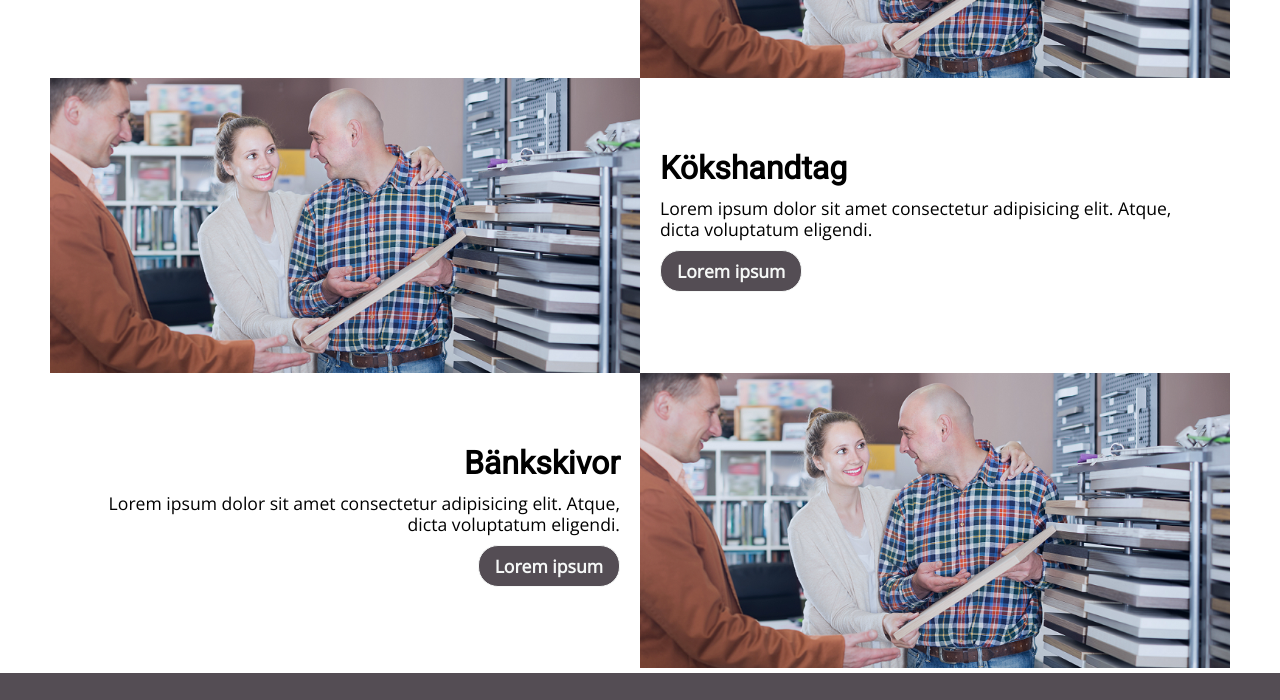
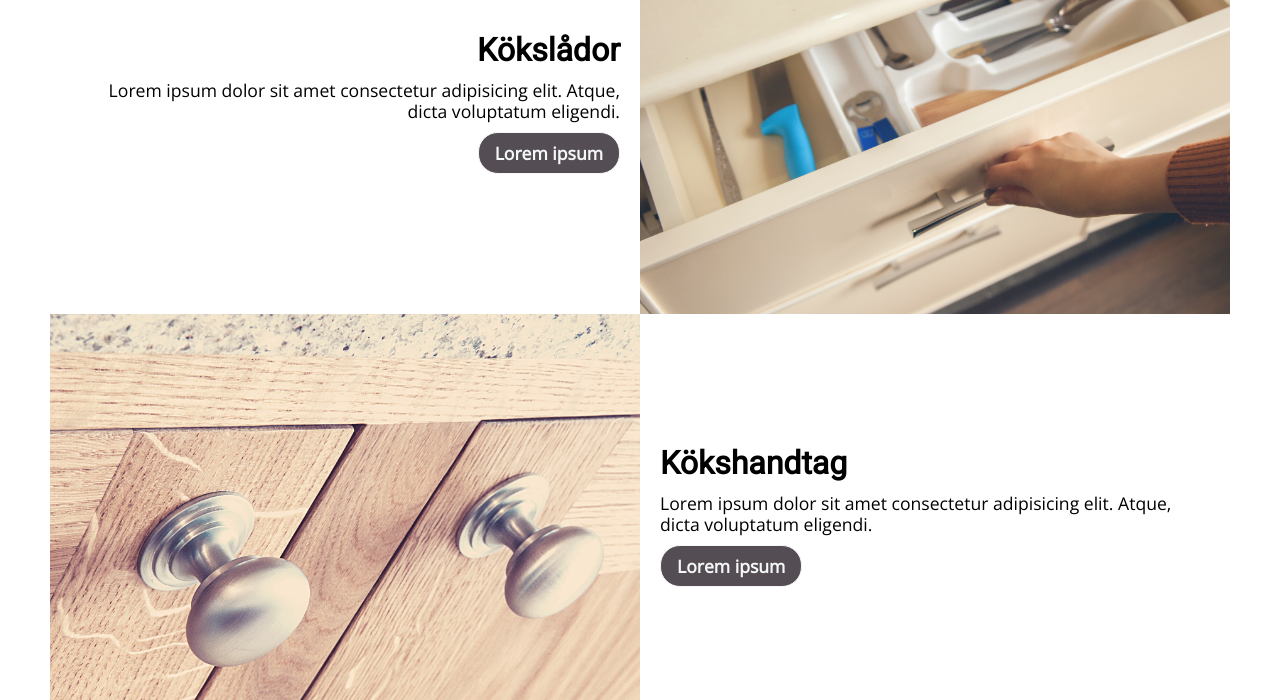
Before and after one commit to 30jovic03/inovator-Nygammalt-kok, a plain HTML site: page products.html in a window 1280 px wide. Shown: the part 1011-1711 px from the top of the page. Drawn offline with nearby package versions, Linux system fonts and the light colour scheme.

Commit message:
Add images

```diff
--- a/assets/css/index.css
+++ b/assets/css/index.css
@@ -828,7 +828,7 @@ footer i {
 
 .products-img::before {
   content: "";
-  padding-top: 50%;
+  padding-top: 70%;
   display: block;
 }
 
--- a/products.html
+++ b/products.html
@@ -77,7 +77,7 @@
       <div class="products-group-desc">
         <div class="products-img">
           <div class="products-image">
-            <img src="/assets/images/About-ngk.png" />
+            <img src="/assets/images/KÖKSLUCKOR.png" />
           </div>
         </div>
         <div class="products-desc">
@@ -91,7 +91,7 @@
       <div class="products-group-desc reverse-flex">
         <div class="products-img">
           <div class="products-image">
-            <img src="/assets/images/About-ngk.png" />
+            <img src="/assets/images/KÖKSLÅDOR.png" />
           </div>
         </div>
         <div class="products-desc">
@@ -103,7 +103,7 @@
       <div class="products-group-desc">
         <div class="products-img">
           <div class="products-image">
-            <img src="/assets/images/About-ngk.png" />
+            <img src="/assets/images/KÖKSHANDTAG.png" />
           </div>
         </div>
         <div class="products-desc">
@@ -115,7 +115,7 @@
       <div class="products-group-desc reverse-flex">
         <div class="products-img">
           <div class="products-image">
-            <img src="/assets/images/About-ngk.png" />
+            <img src="/assets/images/Bankskiver.png" />
           </div>
         </div>
         <div class="products-desc">
```
Also changed, not shown: assets/images/Bankskiver.png (added), assets/images/KÖKSHANDTAG.png (added), assets/images/KÖKSLUCKOR.png (added), assets/images/KÖKSLÅDOR.png (added).
